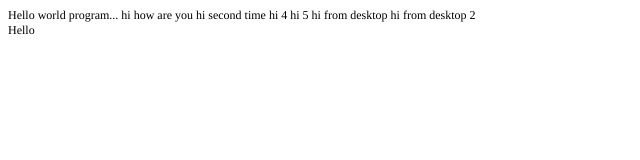
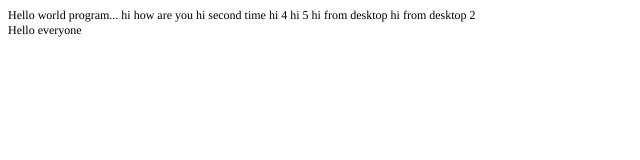
Before and after one commit to mirajkar/aakash-first-example, a plain HTML site: page index.html in a window 1280 px wide. Shown: the full height of the page, 0-640 px from the left. Drawn offline with Linux system fonts and the light colour scheme.

Commit message:
commit tea time

```diff
--- a/index.html
+++ b/index.html
@@ -13,6 +13,6 @@
 </head>
 <body>
 <p class="p1"><span class="s1">Hello world program... hi how are you hi second time hi 4 hi 5 hi from desktop hi from desktop 2 </span></p>
-<p class="p1"><span class="s1">Hello </span></p>
+<p class="p1"><span class="s1">Hello everyone </span></p>
 </body>
 </html>
```
